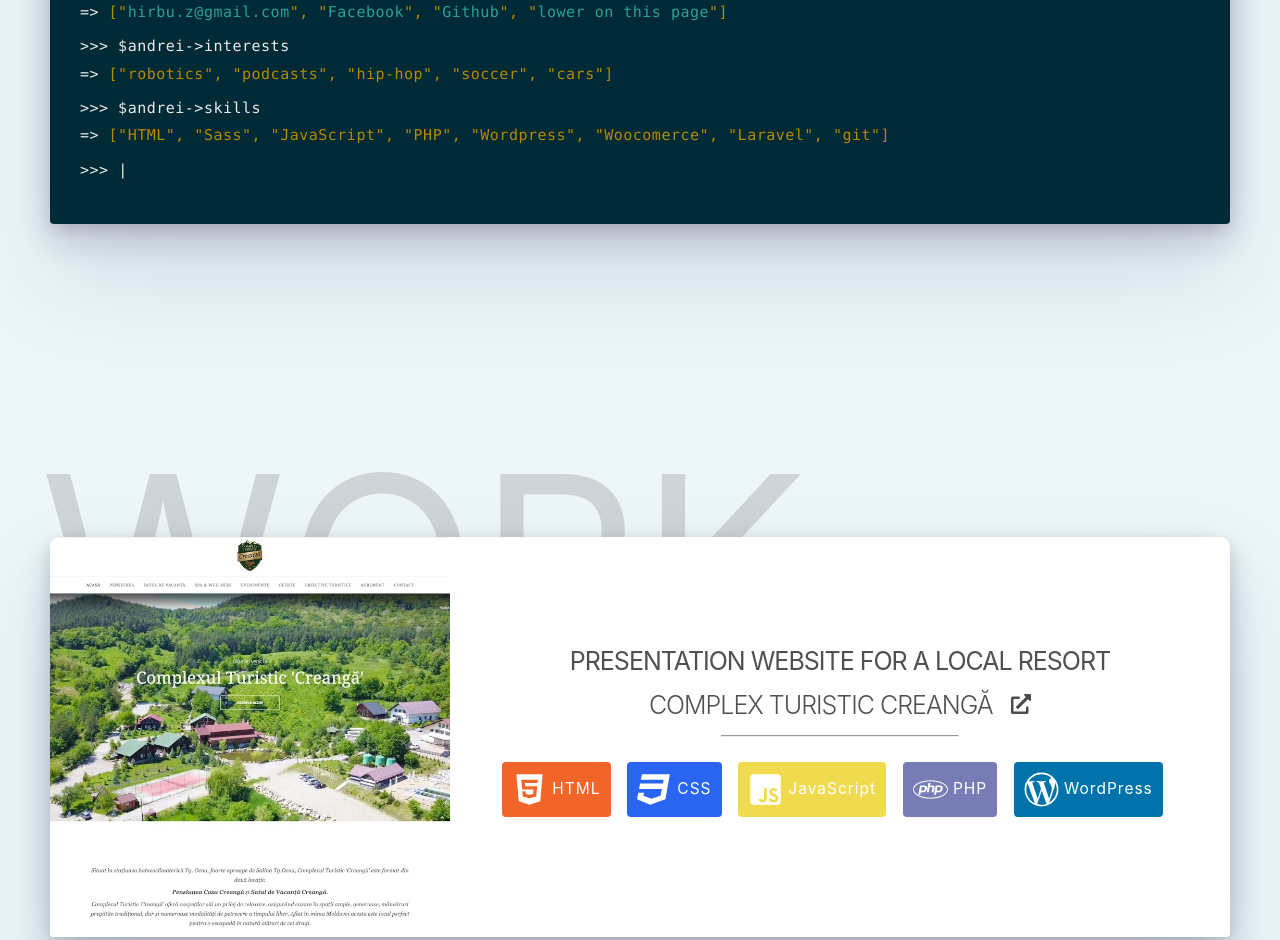
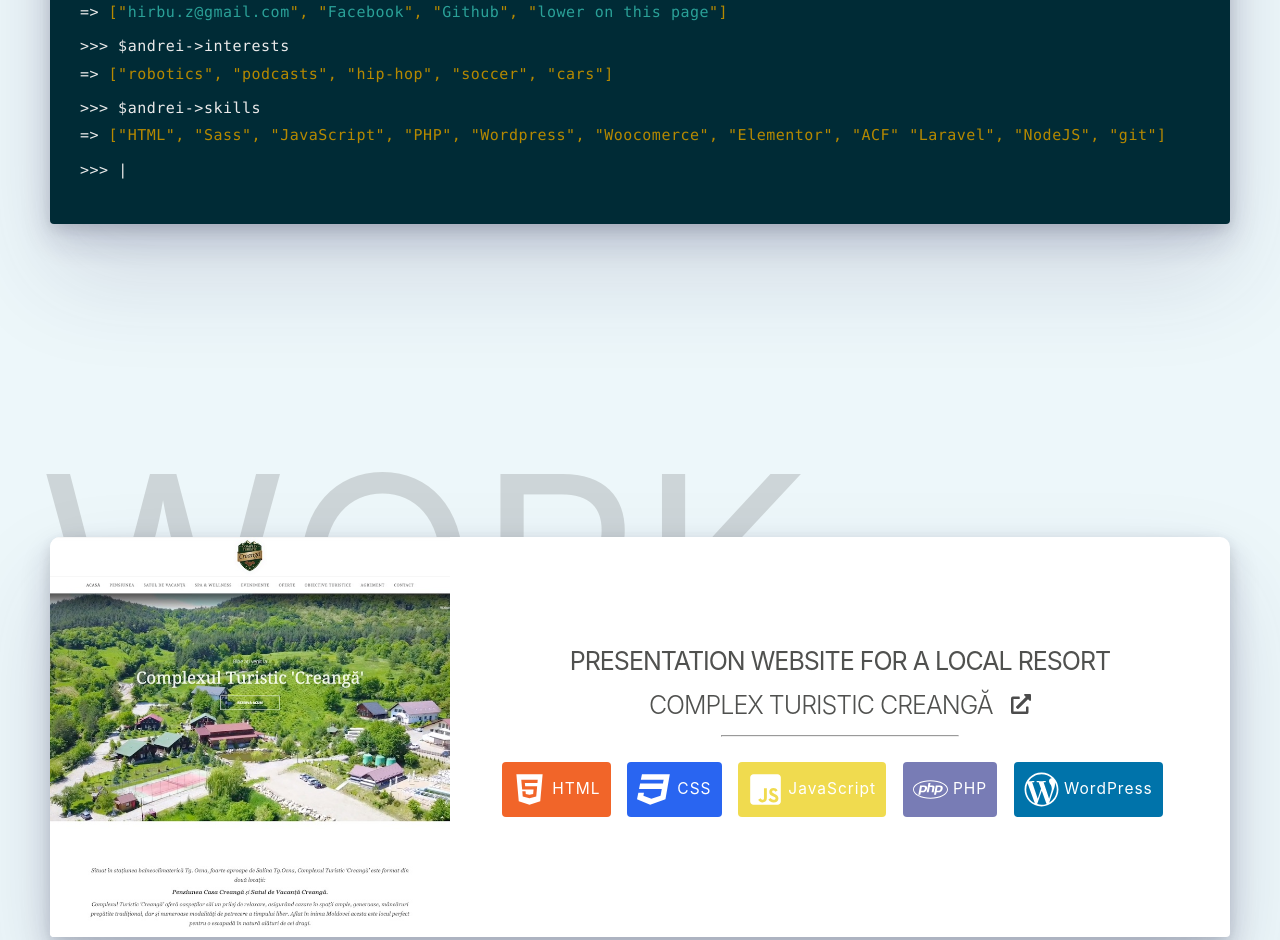
Before and after one commit to andrei-hrb/.com, a website: page index.html in a window 1280 px wide. Shown: the part 1198-2138 px from the top of the page. Drawn offline with Linux system fonts and the light colour scheme.

Commit message:
some fixes

```diff
--- a/index.html
+++ b/index.html
@@ -118,7 +118,7 @@
               </li>
               <li class="about__terminal__main-result">
                 ["HTML", "Sass", "JavaScript", "PHP", "Wordpress", "Woocomerce",
-                "Laravel", "git"]
+                "Elementor", "ACF" "Laravel", "NodeJS", "git"]
               </li>
               <li><br /></li>
               <li class="about__terminal__main-command">
@@ -391,6 +391,7 @@
               <hr />
               <ul class="work__element-technologies">
                 <li class="work__element-technologies-puppeteer"></li>
+                <li class="work__element-technologies-javascript"></li>
                 <li class="work__element-technologies-nodejs"></li>
                 <li class="work__element-technologies-expressjs"></li>
               </ul>
```
Also changed, not shown: public/sites/icon.ico (added).
